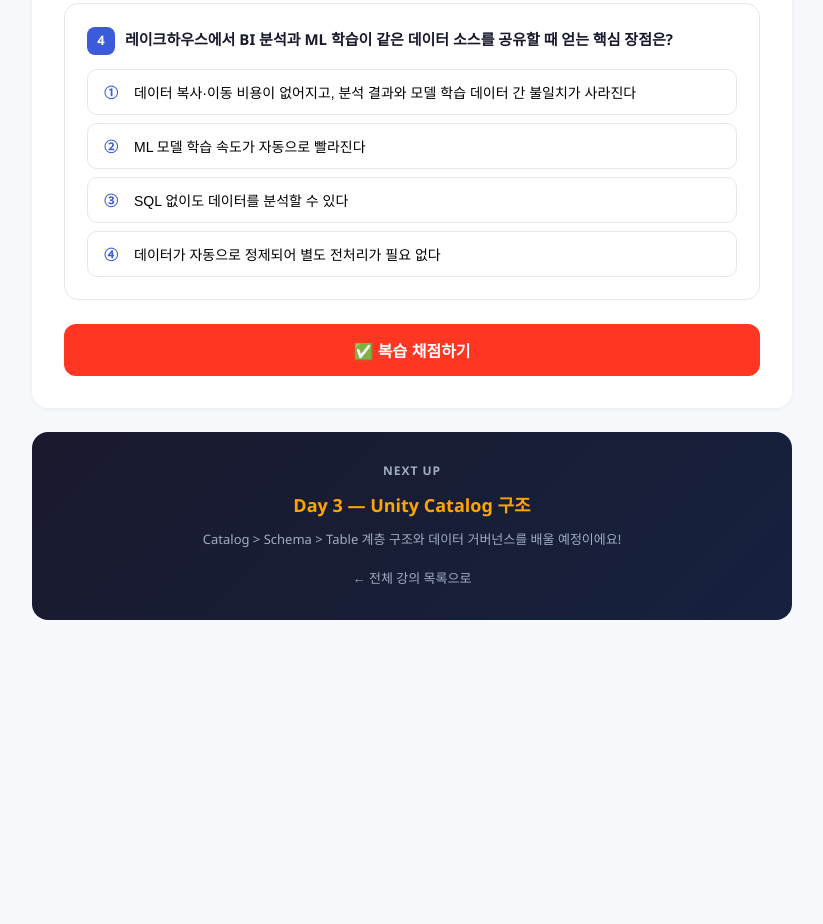
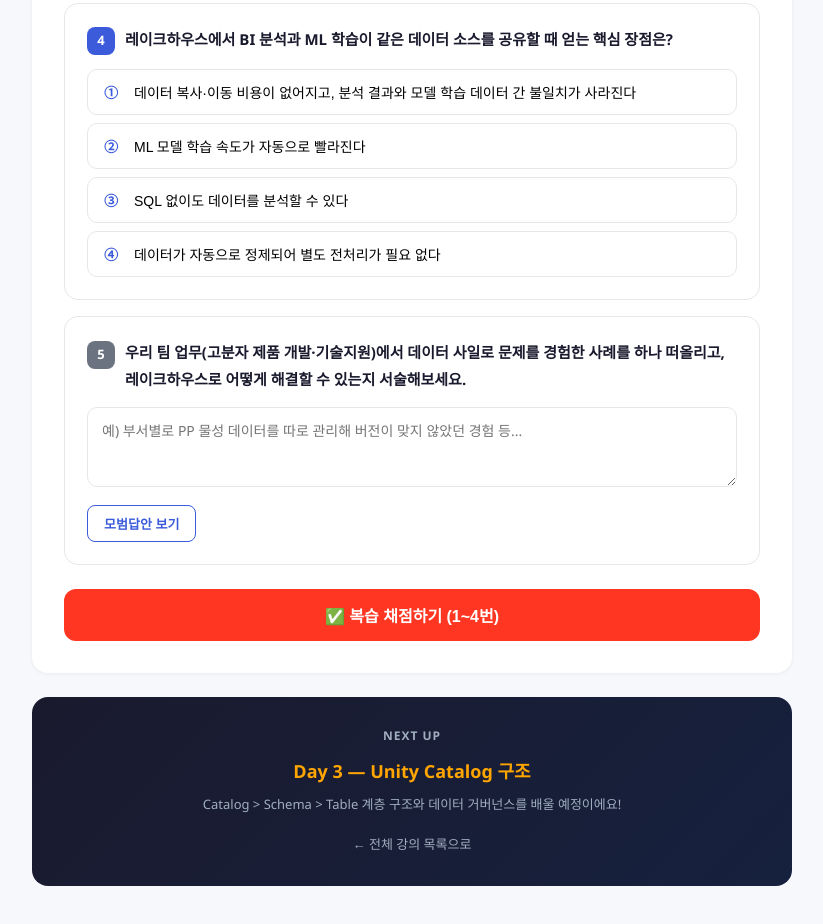
Before and after one commit to vsimsov-dev/databricks-study, a plain HTML site: page day2.html in a window 1280 px wide. Shown: the part 5786-6710 px from the top of the page, without its empty margins (228-1051 px from the left). Before the commit the page ends 6466 px from the top, so only its background shows below. Drawn offline with Linux system fonts and the light colour scheme.

Commit message:
Day 2 복습 5번 단답형 주관식 추가

```diff
--- a/day2.html
+++ b/day2.html
@@ -397,7 +397,18 @@
       <div class="answer-box"><strong>✅ 정답: ①</strong><br>BI 팀과 ML 팀이 동일한 데이터 소스를 사용하면 데이터 복사·이동 비용이 없어지고, 분석 결과와 모델 학습 데이터 간 불일치가 사라집니다. 또한 데이터 거버넌스를 한 곳에서 관리하고, ML 모델이 실제 BI와 동일한 최신 데이터로 학습되어 신뢰도가 높아집니다.</div>
     </div>
 
-    <button class="quiz-submit" id="reviewSubmitBtn" onclick="checkReview()">✅ 복습 채점하기</button>
+    <div class="review-item">
+      <div class="review-q"><span class="review-num">5</span>우리 팀 업무(고분자 제품 개발·기술지원)에서 데이터 사일로 문제를 경험한 사례를 하나 떠올리고, 레이크하우스로 어떻게 해결할 수 있는지 서술해보세요.</div>
+      <textarea placeholder="예) 부서별로 PP 물성 데이터를 따로 관리해 버전이 맞지 않았던 경험 등..."></textarea>
+      <button class="answer-toggle" onclick="toggleAnswer(this)">모범답안 보기</button>
+      <div class="model-answer">
+        <strong>모범답안 예시:</strong><br>
+        고분자 제품 개발 시 배합 레시피·물성 측정값은 개발팀 Excel에, 고객 기술지원 이력은 영업팀 파일에 따로 관리되어 동일 제품 데이터가 두 곳에 다르게 저장되는 문제가 발생합니다.<br><br>
+        레이크하우스(Databricks)를 도입하면 두 데이터를 하나의 Delta 테이블로 통합해 항상 최신·단일 버전을 유지할 수 있고, 개발팀·영업팀 모두 같은 데이터를 기반으로 분석하게 되어 불일치 문제가 사라집니다. 또한 변경 이력이 자동으로 남아 누가 언제 수정했는지 추적도 가능해집니다.
+      </div>
+    </div>
+
+    <button class="quiz-submit" id="reviewSubmitBtn" onclick="checkReview()">✅ 복습 채점하기 (1~4번)</button>
     <div class="score-bar" id="reviewScoreBar">
       <div class="score-num" id="reviewScoreNum"></div>
       <div class="score-msg" id="reviewScoreMsg"></div>
@@ -474,6 +485,12 @@ document.querySelectorAll('#reviewSection .quiz-item').forEach((item, qIdx) => {
   });
 });
 
+function toggleAnswer(btn) {
+  const a = btn.nextElementSibling;
+  if (a.classList.contains('show')) { a.classList.remove('show'); btn.textContent = '모범답안 보기'; }
+  else { a.classList.add('show'); btn.textContent = '모범답안 닫기'; }
+}
+
 function checkReview() {
   if (reviewSubmitted) return;
   const unanswered = reviewSelected.filter(s => s === null).length;
```
